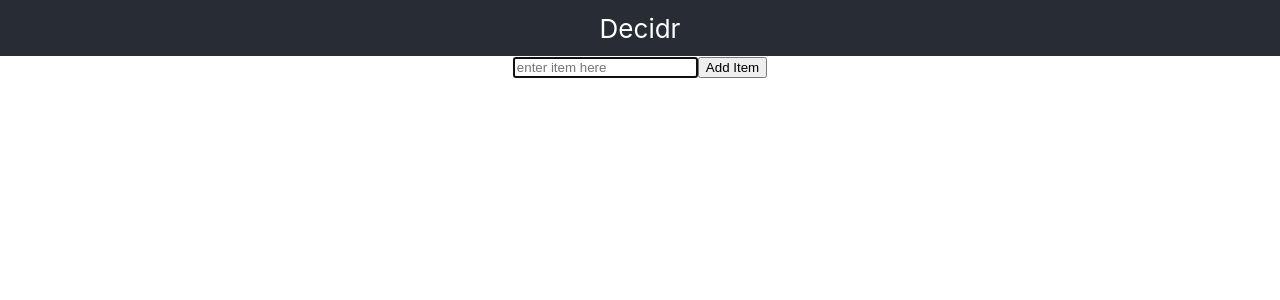
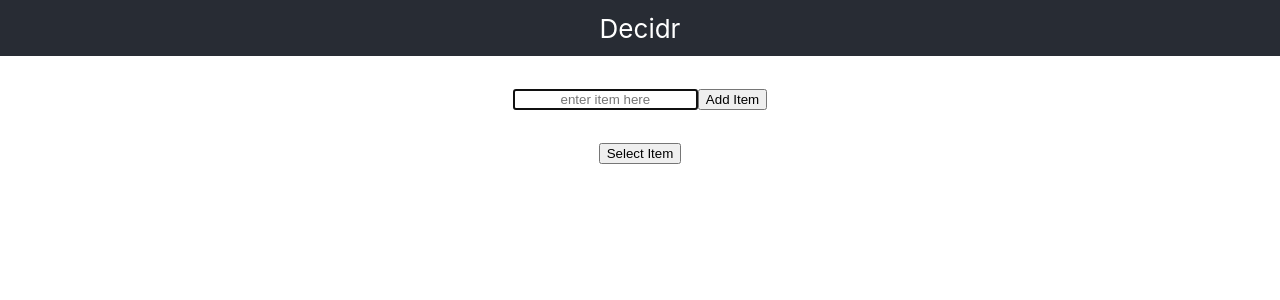
Before and after one commit to srosenberg74/decidr, a React (Create React App) app: page / in a window 1280 px wide. Shown: the top 300 px of the page. Built offline with nearby package versions, Linux system fonts and the light colour scheme.

Commit message:
feat(list-container): add display of list #5

```diff
--- a/src/App.css
+++ b/src/App.css
@@ -36,3 +36,11 @@
     transform: rotate(360deg);
   }
 }
+
+form {
+  margin: 2rem;
+}
+
+input {
+  text-align: center;
+}
--- a/src/App.js
+++ b/src/App.js
@@ -32,6 +32,12 @@ function App() {
     // console.log("changeText=", text);
   };
 
+  const chooseItem = () => {
+    const choice =
+      listContainer[Math.floor(Math.random() * listContainer.length)];
+    setListContainer([choice]);
+  };
+
   return (
     <div className="App">
       <header className="App-header">Decidr</header>
@@ -47,6 +53,7 @@ function App() {
         ></input>
         <button type="submit">Add Item</button>
       </form>
+      <button onClick={chooseItem}>Select Item</button>
     </div>
   );
 }
```
